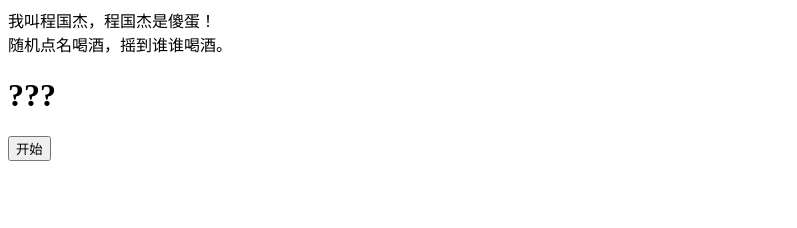
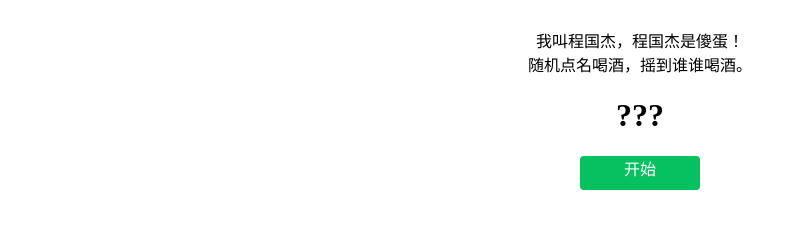
Before and after one commit to litianyangz/spectre, a plain HTML site: page index.html in a window 1280 px wide. Shown: the whole page, without its empty margins (0-797 px from the left). Drawn offline with Linux system fonts and the light colour scheme.

Commit message:
Update index.html

```diff
--- a/index.html
+++ b/index.html
@@ -4,9 +4,19 @@
     <meta charset="UTF-8">
     <meta name="viewport" content="width=device-width, initial-scale=1.0">
     <title>魔影</title>
-    <style>
+     <style>
         body {
-            text-algin:center;
+            text-align: center;
+            padding-top: 20px;
+        }
+        .btn {
+            display: inline-block;
+            width: 120px;
+            height: 34px;
+            background-color: rgb(7,193,96);
+            border-color: rgb(7,193,96);
+            color: #fff;
+            border-radius: 4px;
         }
     </style>
 </head>
@@ -14,7 +24,7 @@
     <div>我叫程国杰，程国杰是傻蛋！</div>
     <div>随机点名喝酒，摇到谁谁喝酒。</div>
     <h1 class="userNmae">???</h1>
-    <button class="btn" onclick="beging()">开始</button>
+    <div class="btn" onclick="beging()">开始</div>
     <script type="text/javascript">
         var mathArr = ['程国杰','张艺潇','贾成磊','魏浩男','李天阳','杨康','李国国'];
         let doc = document.getElementsByClassName('userNmae')[0];
```
